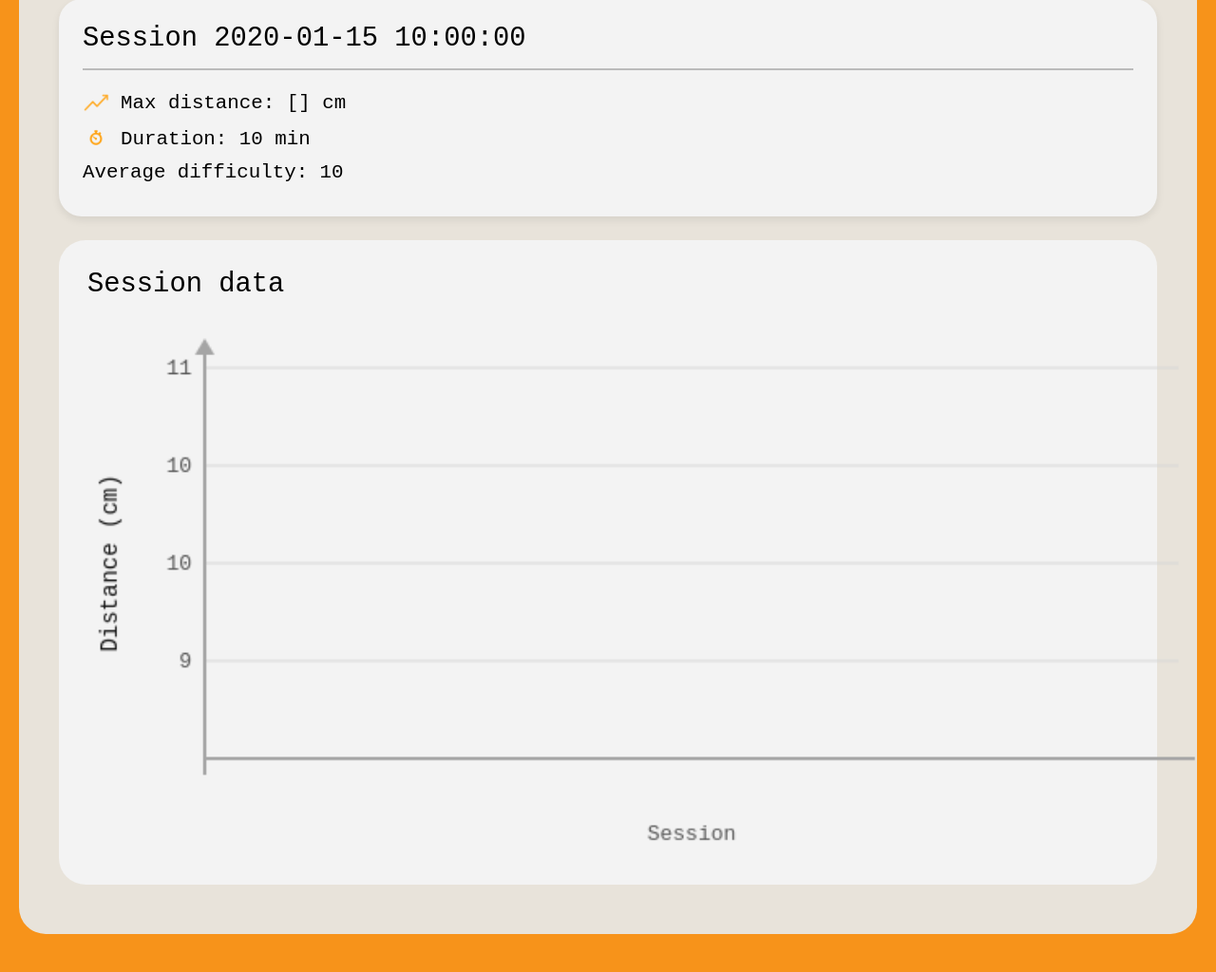
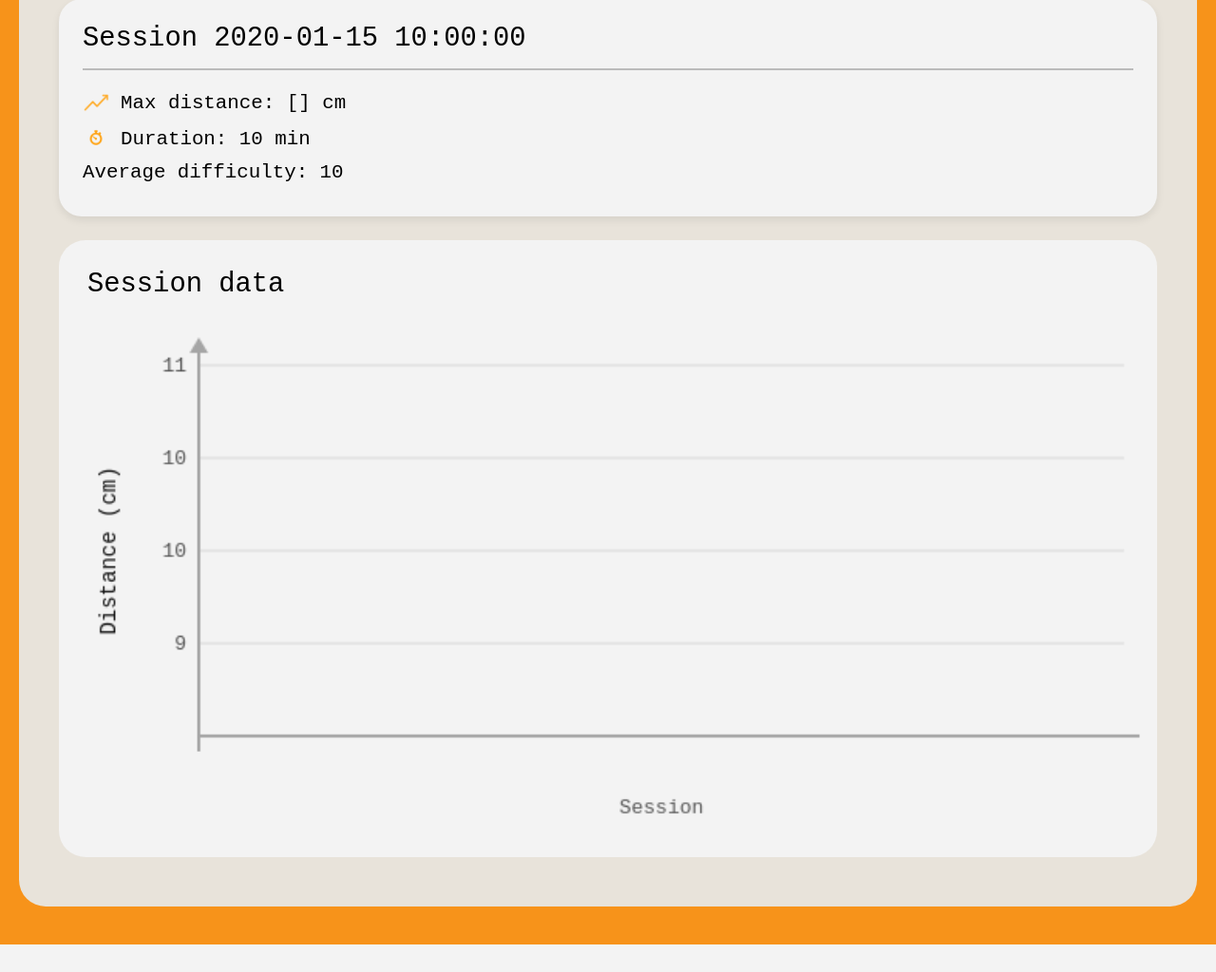
Before and after one commit to JustBobber/IoT_34315, a Flask app: template src/templates/session_details.html in a window 1280 px wide. Shown: the part 291-1315 px from the top of the page at 95% size. After the commit the page ends 1286 px from the top, so only its background shows below. Run offline with Flask 3, Linux system fonts and the light colour scheme; the visitor is signed in with stand-in values (Sample User, id 1); tables that the repository leaves empty hold one stand-in row (values such as "Sample post"); the template is opened without the code that fills it: most values are stand-ins (such as "Sample title", 1, 10 or a date in 2020).

Commit message:
updated style for session details again...

```diff
--- a/src/templates/session_details.html
+++ b/src/templates/session_details.html
@@ -54,7 +54,7 @@
             <div class="graph-card">
                 <div class="graph-title">Session data</div>
                 <div class="detailed-chart-area" style="position: relative;">
-                    <canvas id="sessionChart" style="width:100%; max-width:1200px;"></canvas>
+                    <canvas id="sessionChart" style="width:95%; "></canvas>
                     <div id="chartTooltip">
 
                     </div>
```
